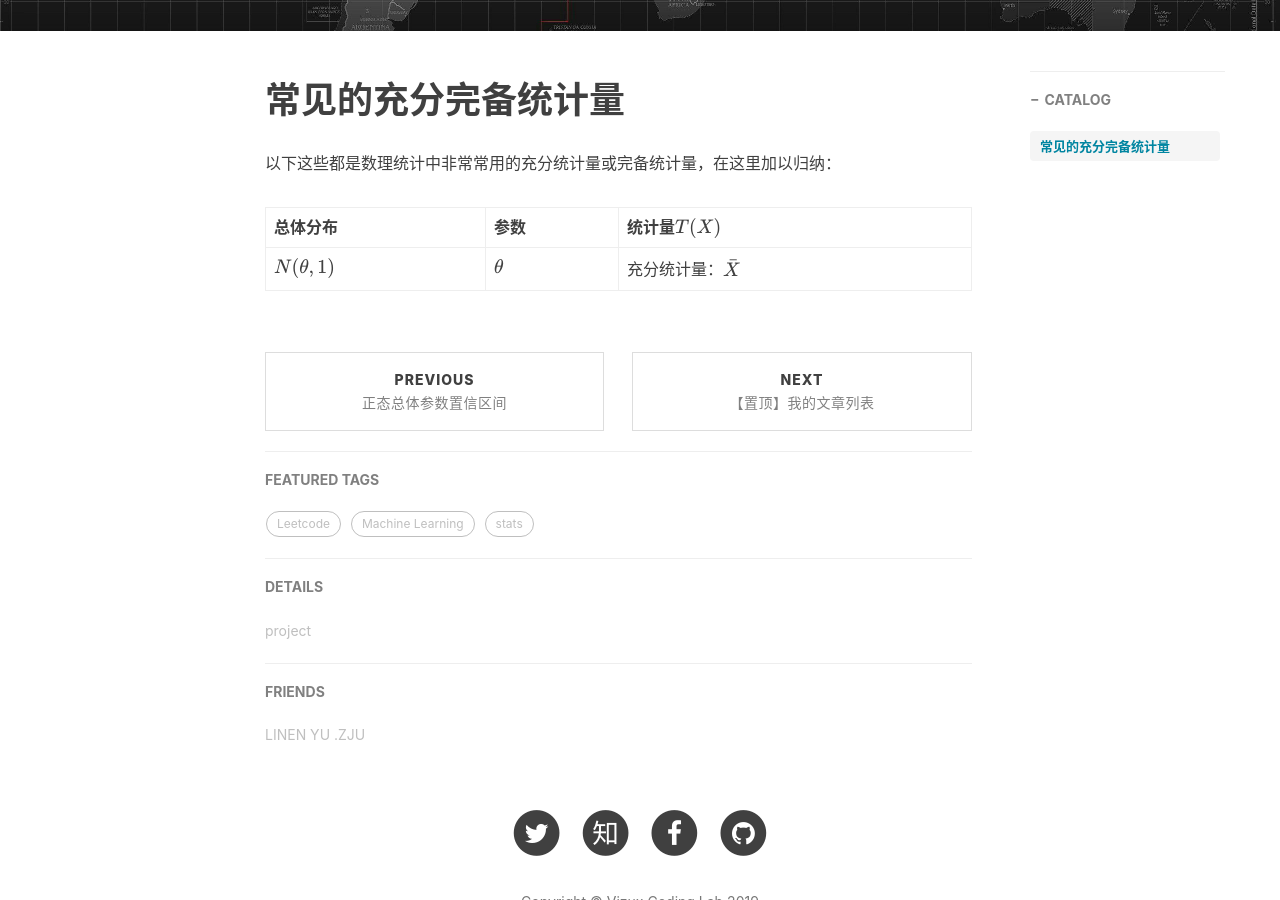
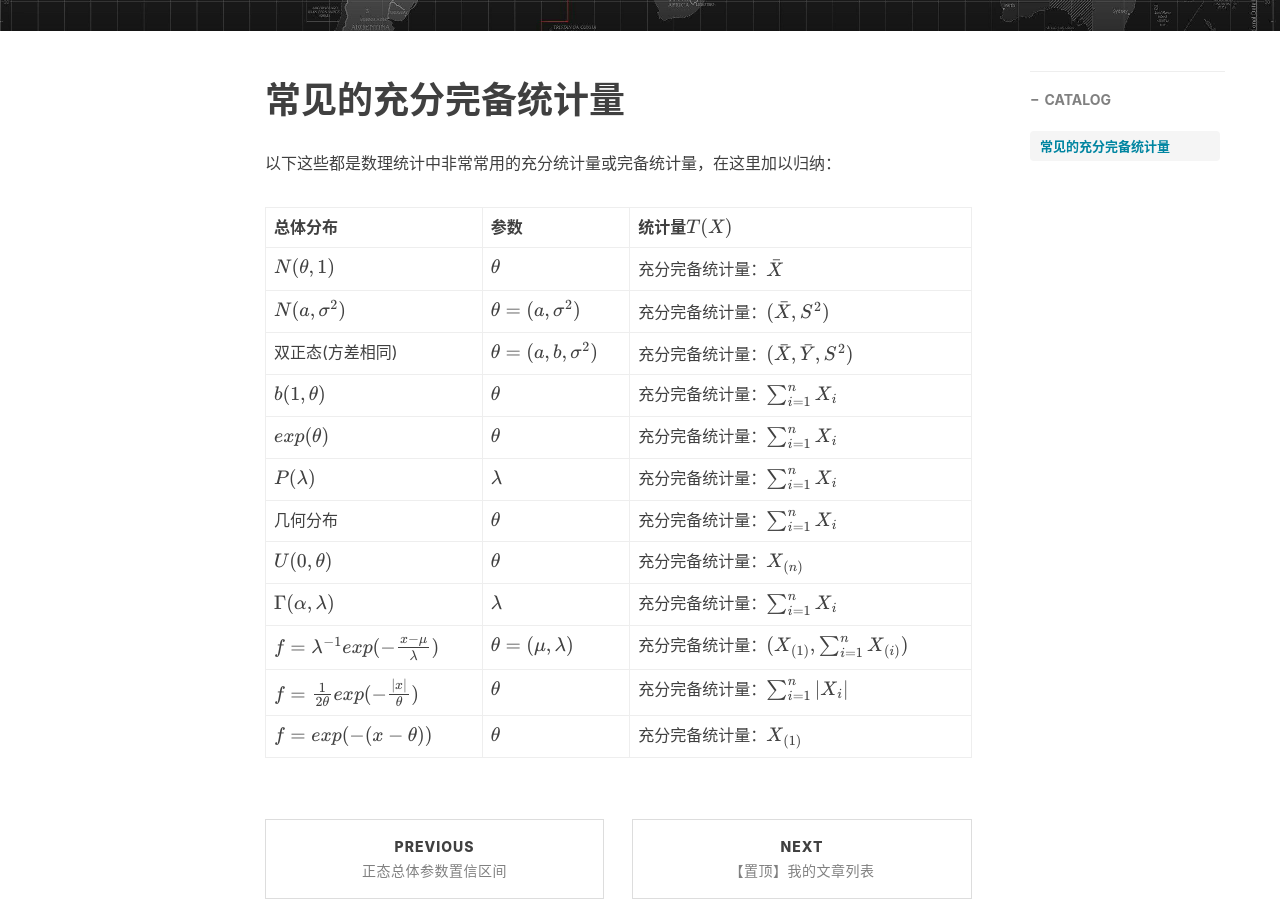
Before and after one commit to ZaccWu/ZaccWu.github.io, a Jekyll site: the page built from _posts/2019-05-26-充分完备统计量随记.md, in a window 1280 px wide and 900 px high, scrolled down 426 px. Built offline with Jekyll 4.4.1, drawn with Linux system fonts in a browser that asks for light colours; nearby versions of some CDN libraries; formulas are drawn with MathJax 3; comment, search, counter and statistics services are not loaded.

Commit message:
Update 2019-05-26-充分完备统计量随记.md

```diff
--- a/_posts/2019-05-26-充分完备统计量随记.md
+++ b/_posts/2019-05-26-充分完备统计量随记.md
@@ -16,4 +16,15 @@ tags:                               #标签
 
 | 总体分布 | 参数 | 统计量$T(X)$ |
 |---|---|---|
-|$N(\theta,1)$|$\theta$|充分统计量：$\bar{X}$|
+|$N(\theta,1)$|$\theta$|充分完备统计量：$\bar{X}$|
+|$N(a,\sigma^2)$|$\theta=(a,\sigma^2)$|充分完备统计量：$(\bar{X},S^2)$|
+|双正态(方差相同)|$\theta=(a,b,\sigma^2)$|充分完备统计量：$(\bar{X},\bar{Y},S^2)$|
+|$b(1,\theta)$|$\theta$|充分完备统计量：$\sum_{i=1}^n X_i$|
+|$exp(\theta)$|$\theta$|充分完备统计量：$\sum_{i=1}^n X_i$|
+|$P(\lambda)$|$\lambda$|充分完备统计量：$\sum_{i=1}^n X_i$|
+|几何分布|$\theta$|充分完备统计量：$\sum_{i=1}^n X_i$|
+|$U(0,\theta)$|$\theta$|充分完备统计量：$X_{(n)}$|
+|$\Gamma(\alpha,\lambda)$|$\lambda$|充分完备统计量：$\sum_{i=1}^n X_i$|
+|$f=\lambda^{-1}exp(-\frac{x-\mu}{\lambda})$|$\theta=(\mu,\lambda)$|充分完备统计量：$(X_{(1)},\sum_{i=1}^n X_{(i)})$|
+|$f=\frac{1}{2\theta} exp(-\frac{\|x\|}{\theta})$|$\theta$|充分完备统计量：$\sum_{i=1}^n \|X_i\|$|
+|$f=exp(-(x-\theta))$|$\theta$|充分完备统计量：$X_{(1)}$|
```
